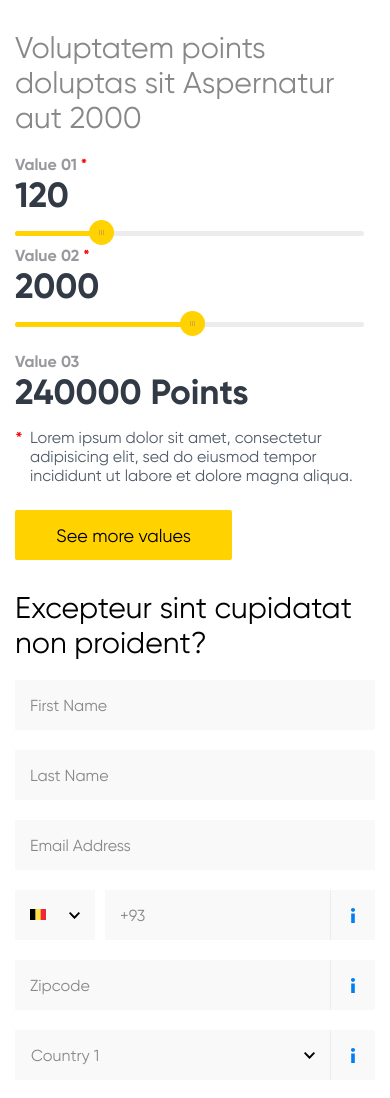
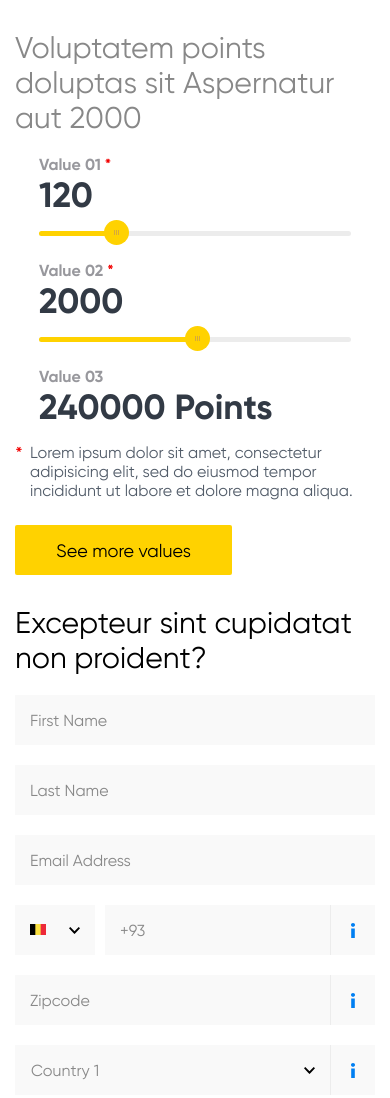
Before and after one commit to SeryogaGitHub/tz-squro, a website: page app/index.html in a window 390 px wide. Shown: the top 1098 px of the page. Drawn offline with Linux system fonts and the light colour scheme.

Commit message:
edit wrap-slider-range for modile

```diff
--- a/app/index.html
+++ b/app/index.html
@@ -31,7 +31,7 @@
       <h3>Voluptatem points doluptas sit <br>
         Aspernatur aut 2000</h3>
 
-      <div class="container">
+      <div class="container sliders">
         <div>
           <div class="title">Value 01 <span class="star">*</span></div>
 
--- a/app/less/style.less
+++ b/app/less/style.less
@@ -117,15 +117,20 @@
   .voluptatem-points .container{
       display: block;
 
-      & > *{
+    &.sliders{
+      max-width: 95%;
+      margin: 0 auto;
+
+      .wrap-slider-range{
+        margin-bottom: 25px;
+      }
+    }
+    & > *{
           &:last-child{
               text-align: initial;
               margin-top: 25px;
             }
         }
-    }
-    .wrap-slider-range{
-      max-width: 97%;
     }
   }
 @media screen and (max-width: 540px){
```
Also changed, not shown: app/css/style.min.css.
